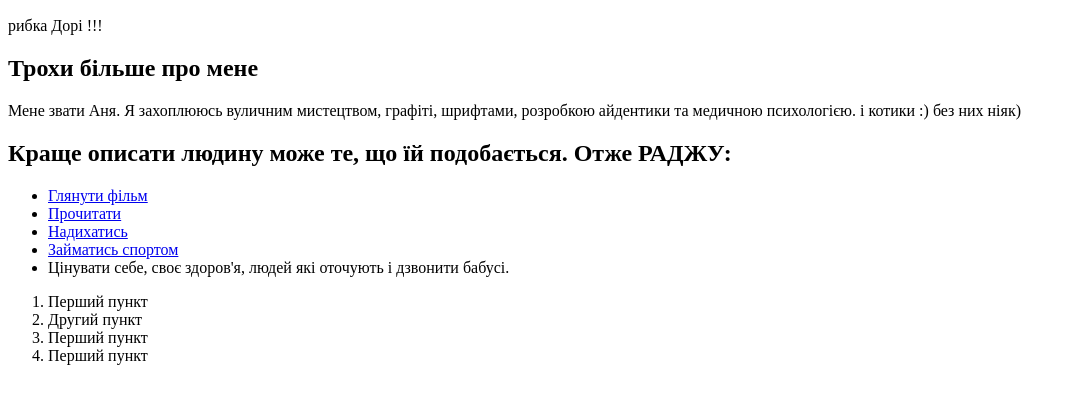
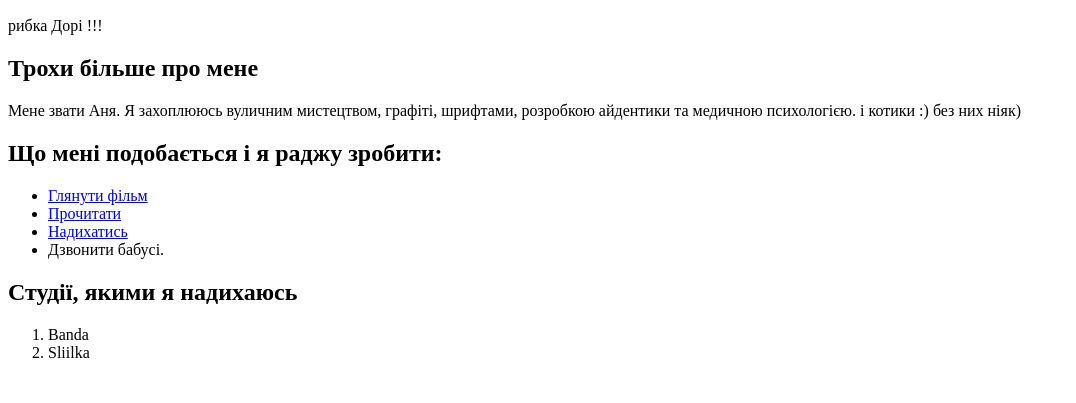
Before and after one commit to breezeseal/breezeseal.github.io, a plain HTML site: page index.html in a window 1280 px wide. Shown: the part 323-726 px from the top of the page, without its empty margins (0-1076 px from the left). Drawn offline with Linux system fonts and the light colour scheme.

Commit message:
3rd version

```diff
--- a/index.html
+++ b/index.html
@@ -6,7 +6,7 @@
     <meta name="viewport" content="width=device-width, initial-scale=1.0" />
     <title>брізазелька</title>
     <meta name="description" content="про мене" />
-    <meta name="og.image" content="my_photo" />
+    <meta name="og.image" content="https://breezeseal.github.io/react.jpg" />
   </head>
   <body>
     <h1>Хельоооу</h1>
@@ -25,7 +25,7 @@
       розробкою айдентики та медичною психологією. і котики :) без них ніяк)
     </p>
 
-    <h2>Краще описати людину може те, що їй подобається. Отже РАДЖУ:</h2>
+    <h2>Що мені подобається і я раджу зробити:</h2>
 
     <ul>
       <li>
@@ -49,21 +49,13 @@
           >Надихатись</a
         >
       </li>
-      <li>
-        <a href="http://olimp-strong.com.ua/" target="_blank"
-          >Займатись спортом</a
-        >
-      </li>
-      <li>
-        Цінувати себе, своє здоров'я, людей які оточують і дзвонити бабусі.
-      </li>
+
+      <li>Дзвонити бабусі.</li>
     </ul>
-
+    <h2>Студії, якими я надихаюсь</h2>
     <ol>
-      <li>Перший пункт</li>
-      <li>Другий пункт</li>
-      <li>Перший пункт</li>
-      <li>Перший пункт</li>
+      <li>Banda</li>
+      <li>Sliilka</li>
     </ol>
   </body>
 </html>
```
Also changed, not shown: react.jpg (added), 1 other file.
